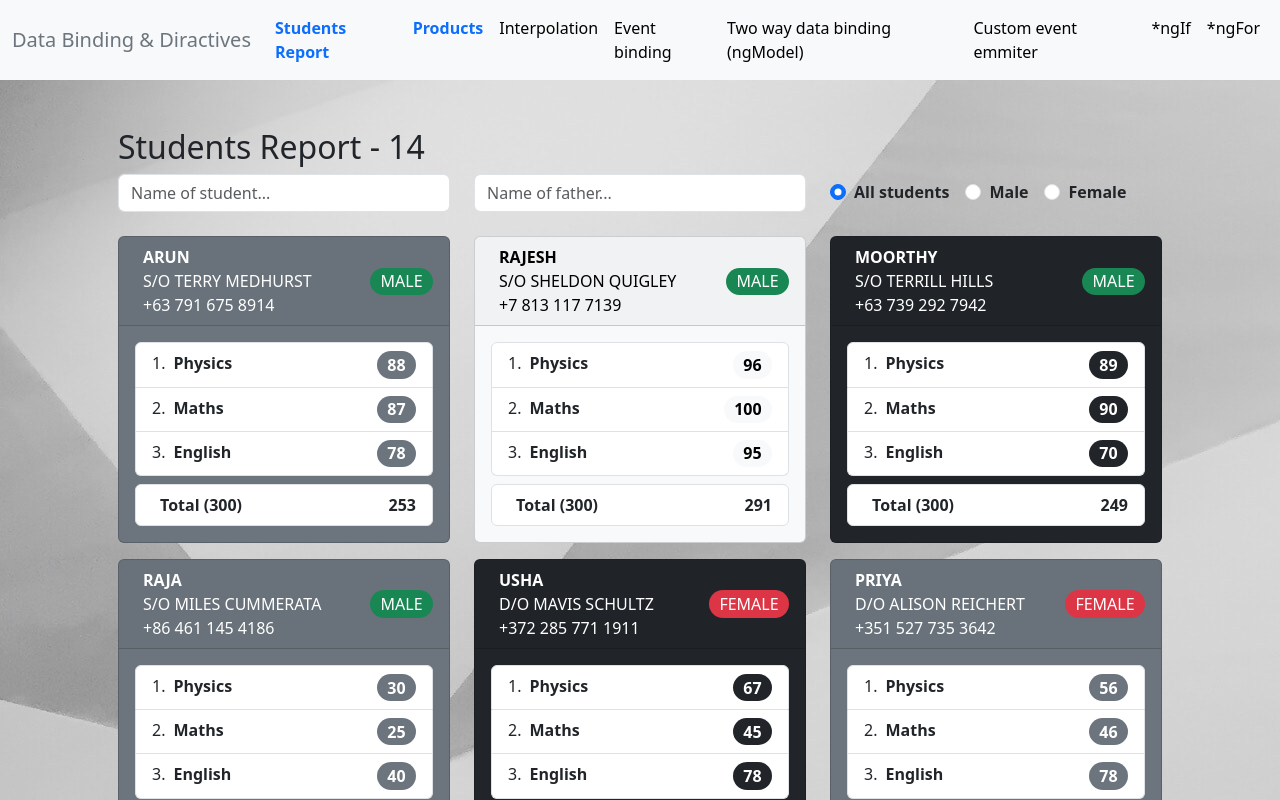
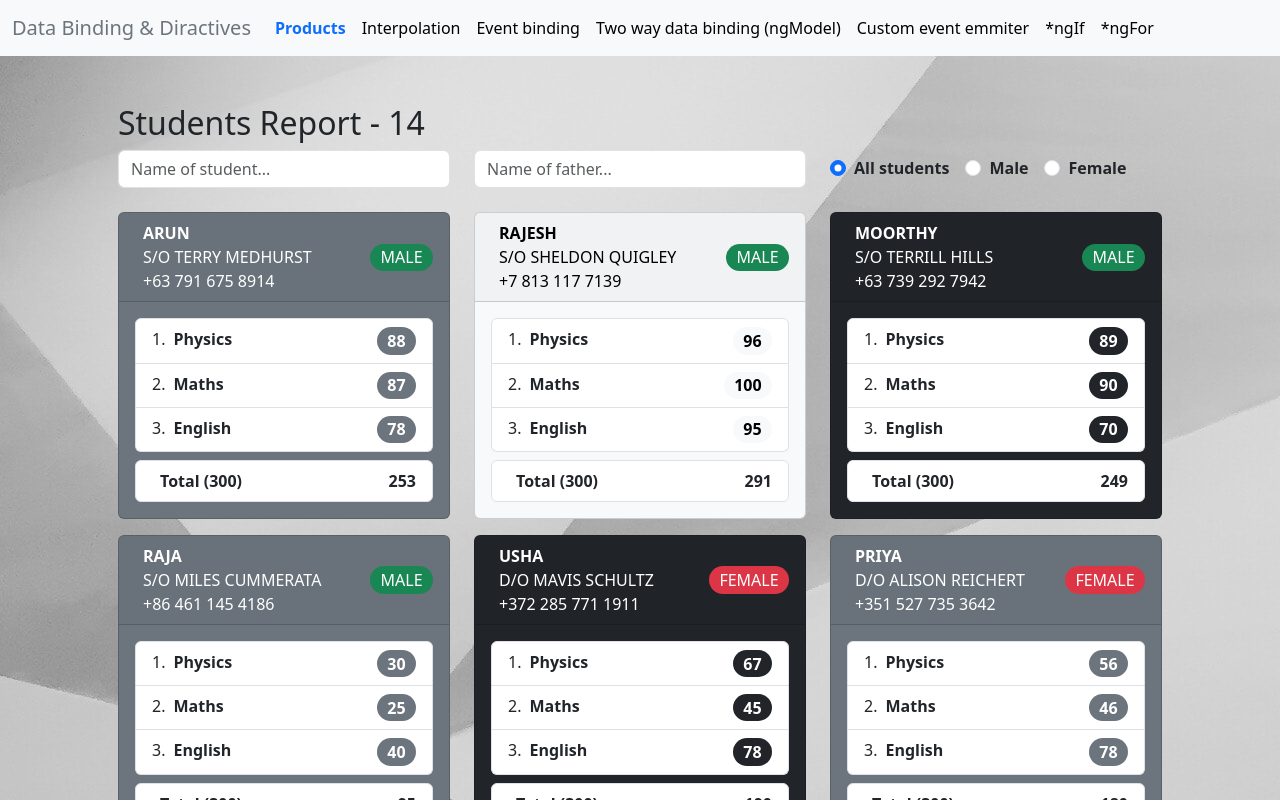
Before and after one commit to SiddhantDeval/angular, an Angular app in the folder data-binding/: page / in a window 1280 px wide. Shown: the top 800 px of the page. Built offline with nearby package versions, Linux system fonts and the light colour scheme.

Commit message:
href change

```diff
--- a/data-binding/src/app/app.component.html
+++ b/data-binding/src/app/app.component.html
@@ -1,18 +1,10 @@
 <nav class="navbar navbar-expand-lg bg-body-tertiary">
   <div class="container-fluid">
-    <a class="navbar-brand fw-normal text-secondary" href="/"
+    <a class="navbar-brand fw-normal text-secondary"
       >Data Binding & Diractives</a
     >
     <div class="collapse navbar-collapse" id="navbarSupportedContent">
       <ul class="navbar-nav me-auto mb-2 mb-lg-0">
-        <li class="nav-item">
-          <a
-            class="nav-link active fw-bold text-primary"
-            aria-current="page"
-            routerLink="/students-report"
-            >Students Report</a
-          >
-        </li>
         <li class="nav-item">
           <a
             class="nav-link active fw-bold text-primary"
```
